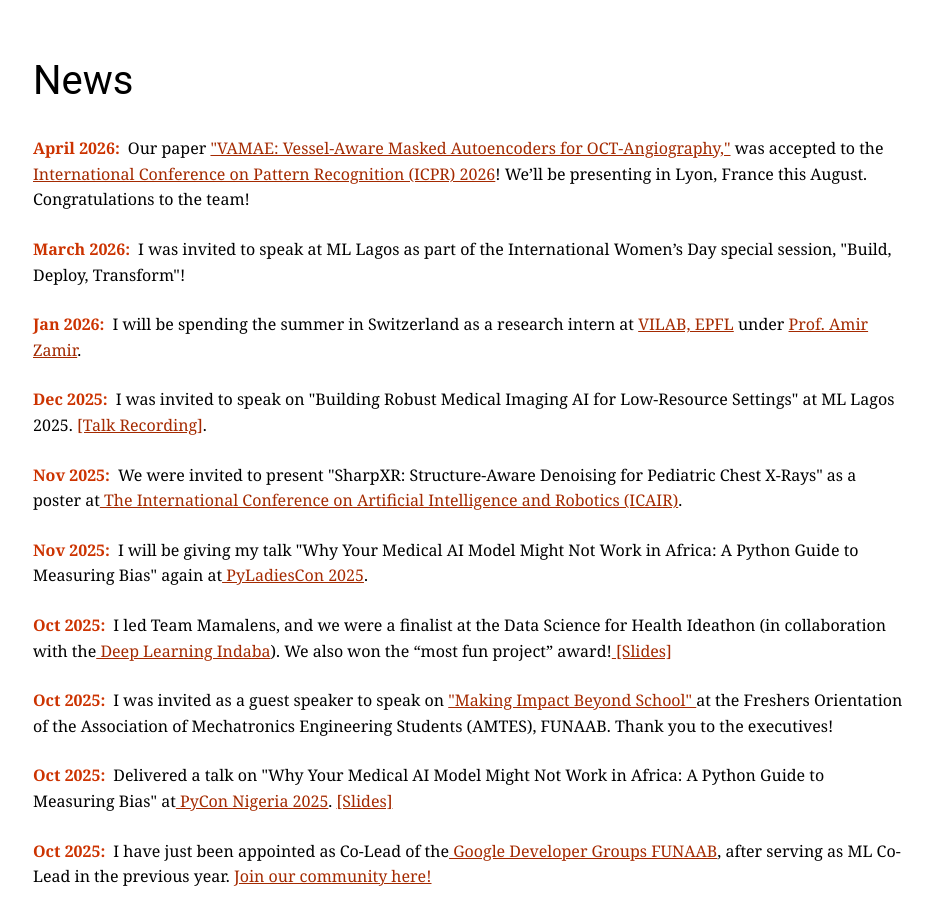
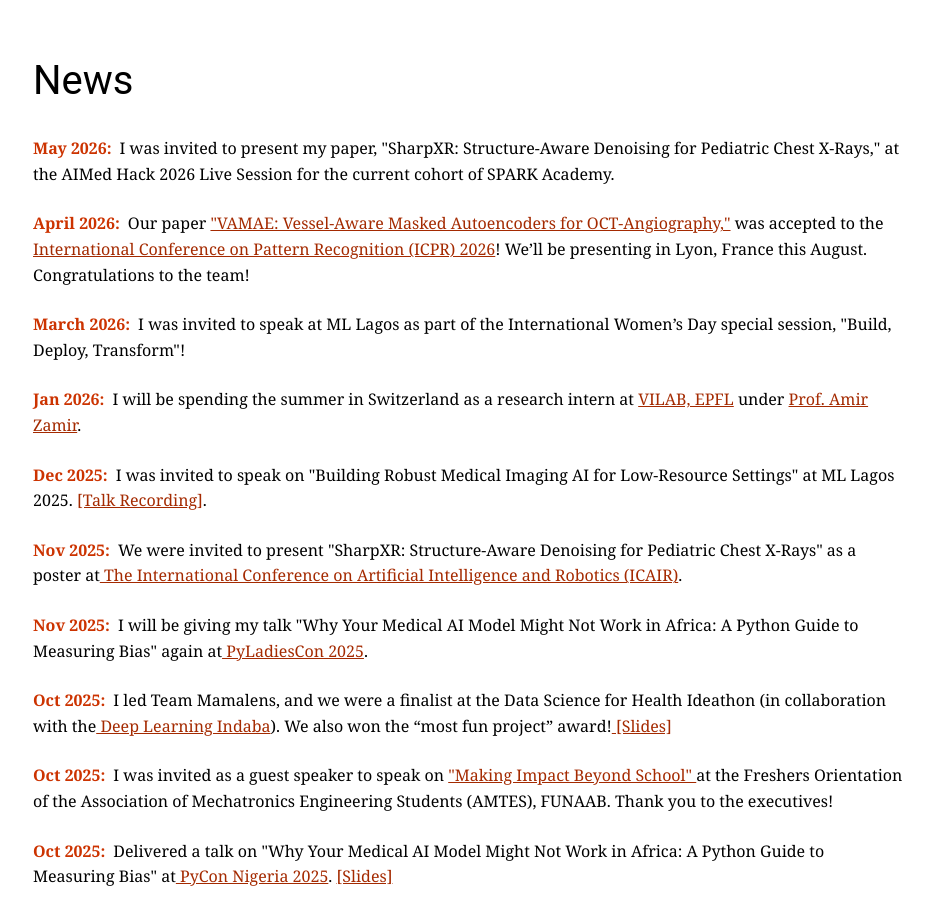
Before and after one commit to ileri-oluwa-kiiye/ileri-oluwa-kiiye.github.io, a React (Vite) app: page / in a window 1280 px wide. Shown: the part 1480-2397 px from the top of the page, without its empty margins (171-1104 px from the left). Built offline with nearby package versions, Linux system fonts and the light colour scheme.

Commit message:
spark presentation and vilab

```diff
--- a/src/comp/LandingPage/hero.jsx
+++ b/src/comp/LandingPage/hero.jsx
@@ -9,7 +9,7 @@
         <div className="hero-text">
           <div className="social-links">
             <a href="mailto:aboladeilerioluwakiiye@gmail.com" target="_blank" rel="noopener noreferrer">Email</a>
-            <a href="https://drive.google.com/file/d/143RTQIbewpzhptioXyeQ44w6FinCBfvb/view?usp=sharing" target="_blank" rel="noopener noreferrer">CV</a>
+            <a href="https://drive.google.com/file/d/1xJ1pi-GEuBUrbwRYLaxbTXeiaFjaDuTA/view?usp=sharing" target="_blank" rel="noopener noreferrer">CV</a>
             <a href="https://github.com/ileri-oluwa-kiiye" target="_blank" rel="noopener noreferrer">GitHub</a>
             <a href="https://www.linkedin.com/in/ilerioluwakiiye" target="_blank" rel="noopener noreferrer">LinkedIn</a>
             <a href="https://medium.com/@ilerioluwakiiye" target="_blank" rel="noopener noreferrer">Medium</a>
--- a/src/comp/LandingPage/news.jsx
+++ b/src/comp/LandingPage/news.jsx
@@ -1,6 +1,15 @@
 import { NewsSection } from "../../assets/styles";
 
 const newsItems = [
+  {
+    id: 24,
+    date: "May 2026",
+    description: (
+      <>
+        I was invited to present my paper, &quot;SharpXR: Structure-Aware Denoising for Pediatric Chest X-Rays,&quot; at the AIMed Hack 2026 Live Session for the current cohort of SPARK Academy.
+      </>
+    ),
+  },
   {
     id: 23,
     date: "April 2026",
```
